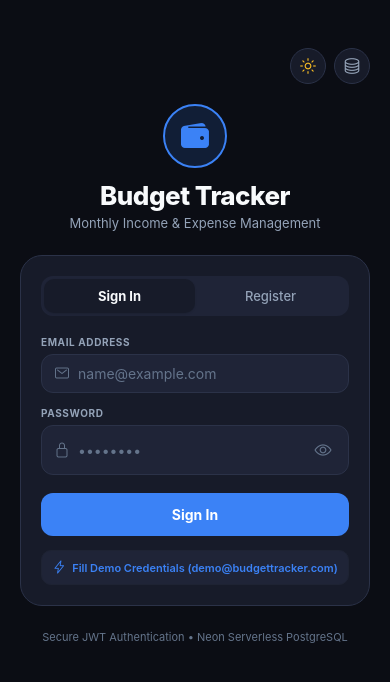
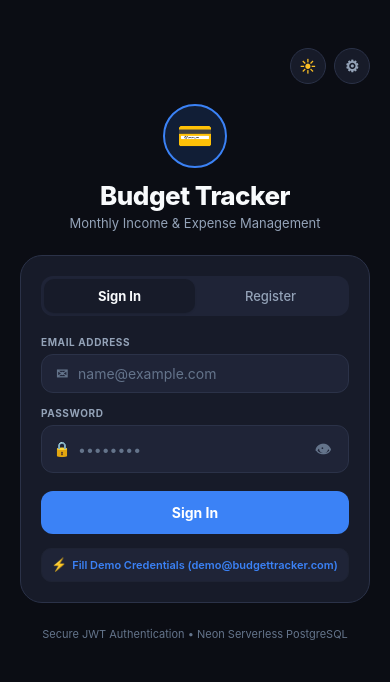
Before and after one commit to Zohair313/monthly-budget-tracker, a React Native app in the folder mobile/: screen / in a window 390 px wide. Shown: the top 682 px of the page. Built offline with nearby package versions, Linux system fonts and the light colour scheme.

Commit message:
feat: add mobile components and screens for header, icon, month selector, and auth

```diff
--- a/mobile/src/components/Header.js
+++ b/mobile/src/components/Header.js
@@ -1,6 +1,6 @@
 import React from 'react';
 import { View, Text, StyleSheet, TouchableOpacity, Alert } from 'react-native';
-import { Ionicons } from '@expo/vector-icons';
+import Ionicons from './Icon';
 import { useAuth } from '../context/AuthContext';
 import { palette } from '../theme/colors';
 
--- /dev/null
+++ b/mobile/src/components/Icon.js
@@ -0,0 +1,105 @@
+import React from 'react';
+import { Text, StyleSheet, View } from 'react-native';
+
+const ICON_MAP = {
+  // Navigation & Chevrons
+  'chevron-back': '‹',
+  'chevron-forward': '›',
+  'close': '✕',
+  'close-circle': '✕',
+
+  // Actions
+  'add': '+',
+  'add-circle-outline': '+',
+  'pencil': '✎',
+  'create-outline': '✎',
+  'trash-outline': '🗑',
+  'share-outline': '↗',
+  'copy-outline': '📋',
+  'checkmark': '✓',
+  'checkmark-circle': '✓',
+  'search-outline': '⌕',
+
+  // Theme & Status
+  'sunny-outline': '☀',
+  'moon-outline': '☾',
+  'warning': '⚠',
+  'alert-circle': '⚠',
+  'alert-circle-outline': '⚠',
+  'notifications': '🔔',
+  'hourglass-outline': '⏳',
+  'radio-outline': '◉',
+  'cloud-offline-outline': '⚡',
+
+  // Finance & System
+  'wallet': '💳',
+  'wallet-outline': '💳',
+  'receipt': '🧾',
+  'receipt-outline': '🧾',
+  'server-outline': '⚙',
+  'settings-outline': '⚙',
+  'log-out-outline': '⎋',
+  'arrow-down-circle-outline': '↓',
+  'arrow-up-circle-outline': '↑',
+  'trending-up': '↗',
+  'trending-down': '↘',
+  'pie-chart-outline': '📊',
+  'document-text-outline': '📄',
+  'calendar-outline': '📅',
+  'information-circle-outline': 'ⓘ',
+
+  // Auth
+  'person-outline': '👤',
+  'mail-outline': '✉',
+  'lock-closed-outline': '🔒',
+  'eye-outline': '👁',
+  'eye-off-outline': '⊘',
+  'flash-outline': '⚡',
+
+  // Categories
+  'restaurant-outline': '🍲',
+  'car-outline': '🚗',
+  'bag-handle-outline': '🛍',
+  'medkit-outline': '💊',
+  'film-outline': '🎬',
+  'book-outline': '📚',
+  'pricetag-outline': '🏷',
+  'pricetag': '🏷',
+  'airplane': '✈',
+  'cart': '🛒',
+  'fitness': '🏃',
+  'school': '🎓',
+  'fast-food': '🍔'
+};
+
+export default function Icon({ name, size = 16, color = '#FFFFFF', style }) {
+  const glyph = ICON_MAP[name] || '•';
+
+  return (
+    <View style={[styles.wrap, { width: size, height: size }, style]}>
+      <Text
+        style={[
+          styles.glyph,
+          {
+            fontSize: size * 0.9,
+            color,
+            lineHeight: size
+          }
+        ]}
+      >
+        {glyph}
+      </Text>
+    </View>
+  );
+}
+
+const styles = StyleSheet.create({
+  wrap: {
+    alignItems: 'center',
+    justifyContent: 'center'
+  },
+  glyph: {
+    textAlign: 'center',
+    fontWeight: '700'
+  }
+});
--- a/mobile/src/components/MonthSelector.js
+++ b/mobile/src/components/MonthSelector.js
@@ -1,6 +1,6 @@
 import React from 'react';
 import { View, Text, StyleSheet, TouchableOpacity, ScrollView } from 'react-native';
-import { Ionicons } from '@expo/vector-icons';
+import Ionicons from './Icon';
 import { useBudget } from '../context/BudgetContext';
 import { useAuth } from '../context/AuthContext';
 import { palette } from '../theme/colors';
--- a/mobile/src/screens/AuthScreen.js
+++ b/mobile/src/screens/AuthScreen.js
@@ -10,7 +10,7 @@ import {
   ScrollView,
   ActivityIndicator
 } from 'react-native';
-import { Ionicons } from '@expo/vector-icons';
+import Ionicons from '../components/Icon';
 import { useAuth } from '../context/AuthContext';
 import { palette } from '../theme/colors';
 import ServerConfigModal from '../components/ServerConfigModal';
--- a/mobile/src/screens/HomeScreen.js
+++ b/mobile/src/screens/HomeScreen.js
@@ -10,7 +10,7 @@ import {
   TouchableOpacity
 } from 'react-native';
 import { SafeAreaView } from 'react-native-safe-area-context';
-import { Ionicons } from '@expo/vector-icons';
+import Ionicons from '../components/Icon';
 import { useAuth } from '../context/AuthContext';
 import { useBudget } from '../context/BudgetContext';
 import { palette } from '../theme/colors';
```
